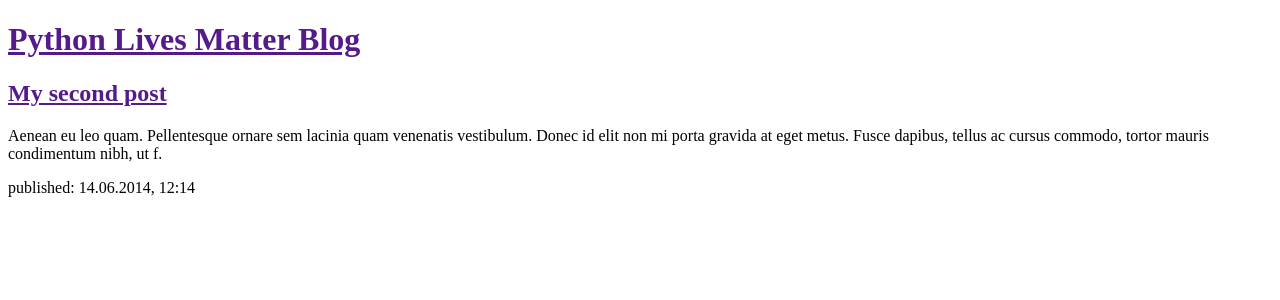
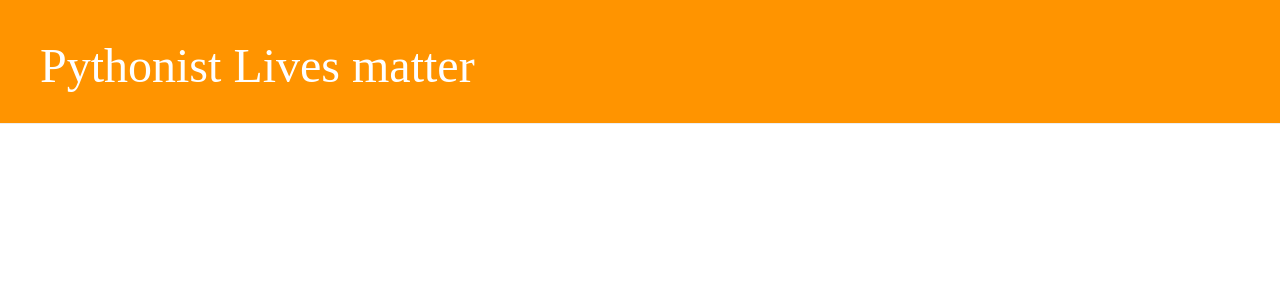
Before and after one commit to roberttorbiczuk/site_blog, a Django app: page / in a window 1280 px wide. Shown: the top 300 px of the page. Run offline with Django 3.2, Linux system fonts and the light colour scheme; tables that the repository leaves empty hold one stand-in row (values such as "Sample post"); some libraries are stand-ins or nearby versions.

Commit message:
Dodano pliki css

```diff
--- a/blog/templates/blog/post_list.html
+++ b/blog/templates/blog/post_list.html
@@ -1,26 +1,31 @@
-<!DOCTYPE html>
-<html lang="en">
-<head>
-    <meta charset="UTF-8">
-    <title>Pythonist lives matter</title>
-</head>
-<body>
-        <div>
-            <h1><a href="">Python Lives Matter Blog</a></h1>
+{% load staticfiles %}
+<html>
+    <head>
+        <title>Django Girls blog</title>
+        <link rel="stylesheet" href="//maxcdn.bootstrapcdn.com/bootstrap/3.2.0/css/bootstrap.min.css">
+        <link rel="stylesheet" href="//maxcdn.bootstrapcdn.com/bootstrap/3.2.0/css/bootstrap-theme.min.css">
+        <link rel="stylesheet" href="{% static 'css/blog.css' %}">
+    </head>
+    <body>
+        <div class="page-header">
+            <h1><a href="/">Pythonist Lives matter</a></h1>
         </div>
 
-        {%for post in posts%}
-        <div>
-            <h2><a href="">{{post}}</a></h2>
-            <p>{{post.text|linebreaksbr}}</p>
-            <p>published: 14.06.2014, 12:14</p>
+        <div class="content container">
+            <div class="row">
+                <div class="col-md-8">
+                    {% for post in posts %}
+                        <div class="post">
+                            <div class="date">
+                                {{ post.published_date }}
+                            </div>
+                            <h1><a href="">{{ post.title }}</a></h1>
+                            <p>{{ post.text|linebreaksbr }}</p>
+                        </div>
+                    {% endfor %}
+                </div>
+            </div>
         </div>
-        {%endfor%}
 
-        <div>
-            <h2><a href="">My second post</a></h2>
-            <p>Aenean eu leo quam. Pellentesque ornare sem lacinia quam venenatis vestibulum. Donec id elit non mi porta gravida at eget metus. Fusce dapibus, tellus ac cursus commodo, tortor mauris condimentum nibh, ut f.</p>
-            <p>published: 14.06.2014, 12:14</p>
-        </div>
-</body>
+    </body>
 </html>
--- a/mysite/settings.py
+++ b/mysite/settings.py
@@ -121,3 +121,7 @@ USE_TZ = True
 
 STATIC_URL = '/static/'
 STATIC_ROOT = os.path.join(BASE_DIR, 'public', 'static')
+
+STATICFILES_DIRS = (
+    os.path.join(BASE_DIR, "static"),
+)
--- /dev/null
+++ b/static/css/blog.css
@@ -0,0 +1,52 @@
+
+h1 a {
+    font-family: 'fantasy';
+}
+
+.page-header {
+    background-color: #ff9400;
+    margin-top: 0;
+    padding: 20px 20px 20px 40px;
+}
+
+.page-header h1, .page-header h1 a, .page-header h1 a:visited, .page-header h1 a:active {
+    color: #ffffff;
+    font-size: 36pt;
+    text-decoration: none;
+}
+
+.content {
+    margin-left: 40px;
+}
+
+h1, h2, h3, h4 {
+    font-family: 'Lobster', cursive;
+}
+
+.date {
+    float: right;
+    color: #828282;
+}
+
+.save {
+    float: right;
+}
+
+.post-form textarea, .post-form input {
+    width: 100%;
+}
+
+.top-menu, .top-menu:hover, .top-menu:visited {
+    color: #ffffff;
+    float: right;
+    font-size: 26pt;
+    margin-right: 20px;
+}
+
+.post {
+    margin-bottom: 70px;
+}
+
+.post h1 a, .post h1 a:visited {
+    color: #000000;
+}
```
